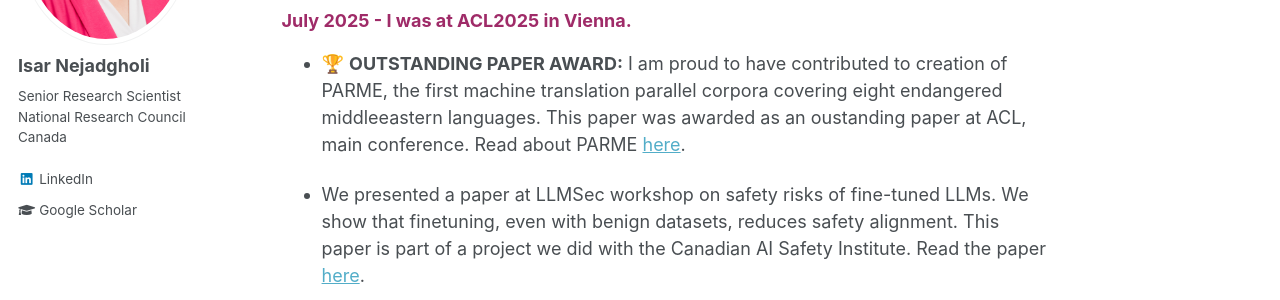
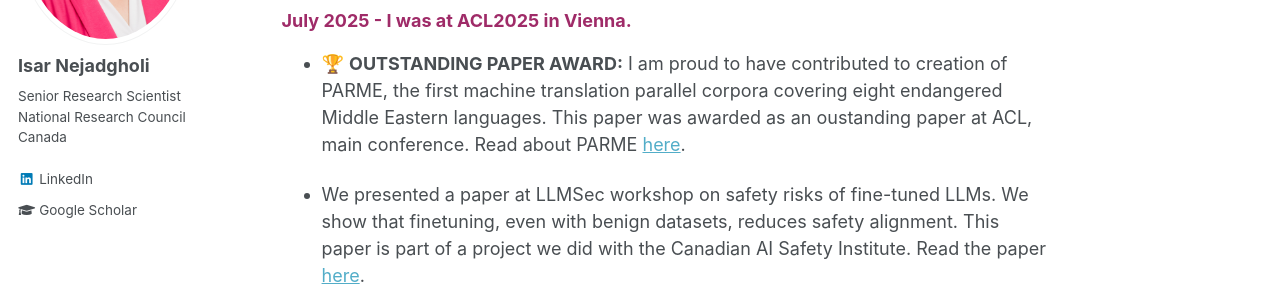
Before and after one commit to IsarNejad/IsarNejad.github.io, a Jekyll site: the page built from _pages/about.md, in a window 1280 px wide and 900 px high, scrolled down 359 px. Shown: the part 207-507 px from the top of the window. Built offline with Jekyll 4.4.1, drawn with Linux system fonts in a browser that asks for light colours.

Commit message:
Update about.md

```diff
--- a/_pages/about.md
+++ b/_pages/about.md
@@ -15,7 +15,7 @@ I am a Senior Research Scientist at the [National Research Council Canada](https
 {: .amaranth-deep-purple}
 ### July 2025 - I was at ACL2025 in Vienna.
 
-- 🏆 **OUTSTANDING PAPER AWARD:** I am proud to have contributed to creation of PARME, the first machine translation parallel corpora covering eight endangered middleeastern languages. This paper was awarded as an oustanding paper at ACL, main conference. Read about PARME [here](https://aclanthology.org/2025.acl-long.1451/).
+- 🏆 **OUTSTANDING PAPER AWARD:** I am proud to have contributed to creation of PARME, the first machine translation parallel corpora covering eight endangered Middle Eastern languages. This paper was awarded as an oustanding paper at ACL, main conference. Read about PARME [here](https://aclanthology.org/2025.acl-long.1451/).
 
 - We presented a paper at LLMSec workshop on safety risks of fine-tuned LLMs. We show that finetuning, even with benign datasets, reduces safety alignment. This paper is part of a project we did with the Canadian AI Safety Institute. Read the paper [here](https://arxiv.org/abs/2506.17209).
 
```
